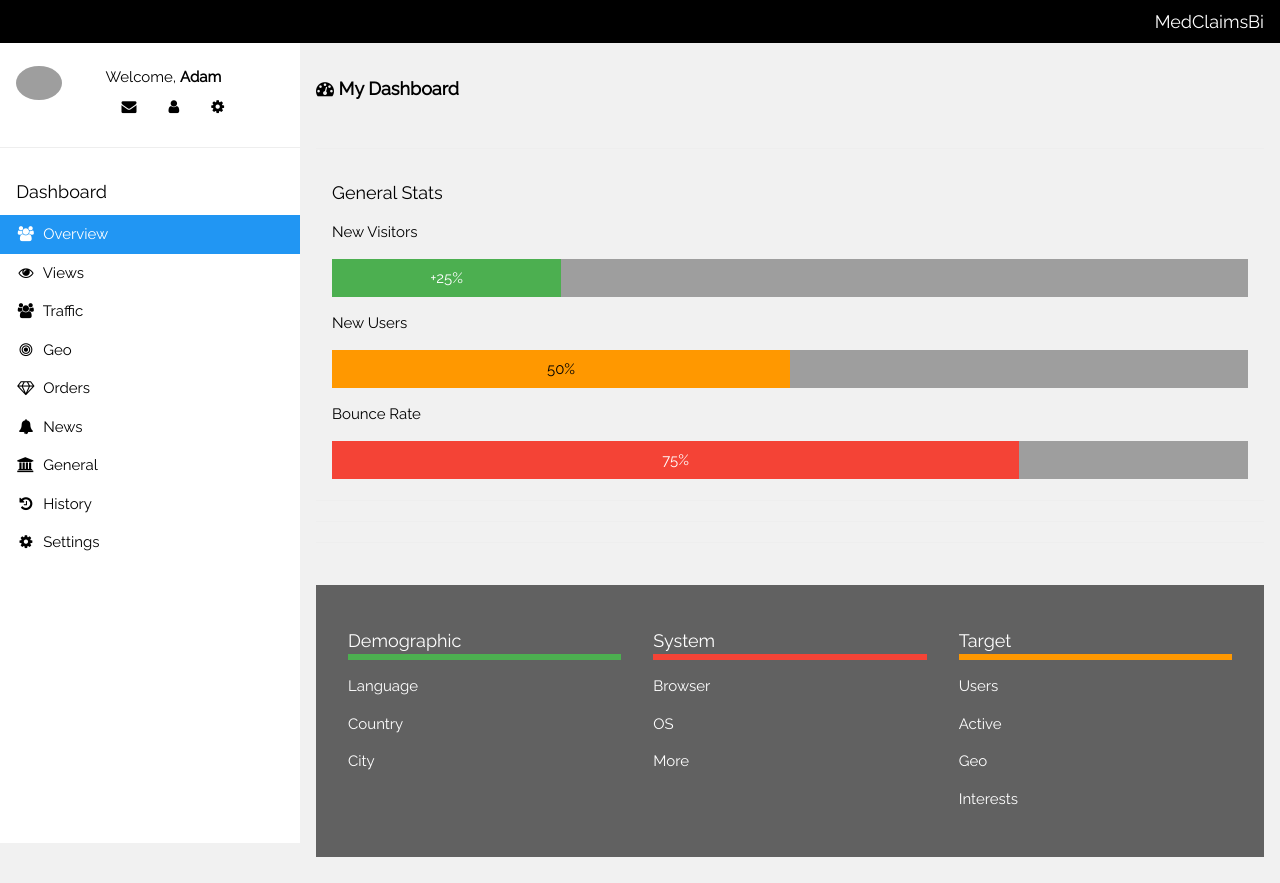
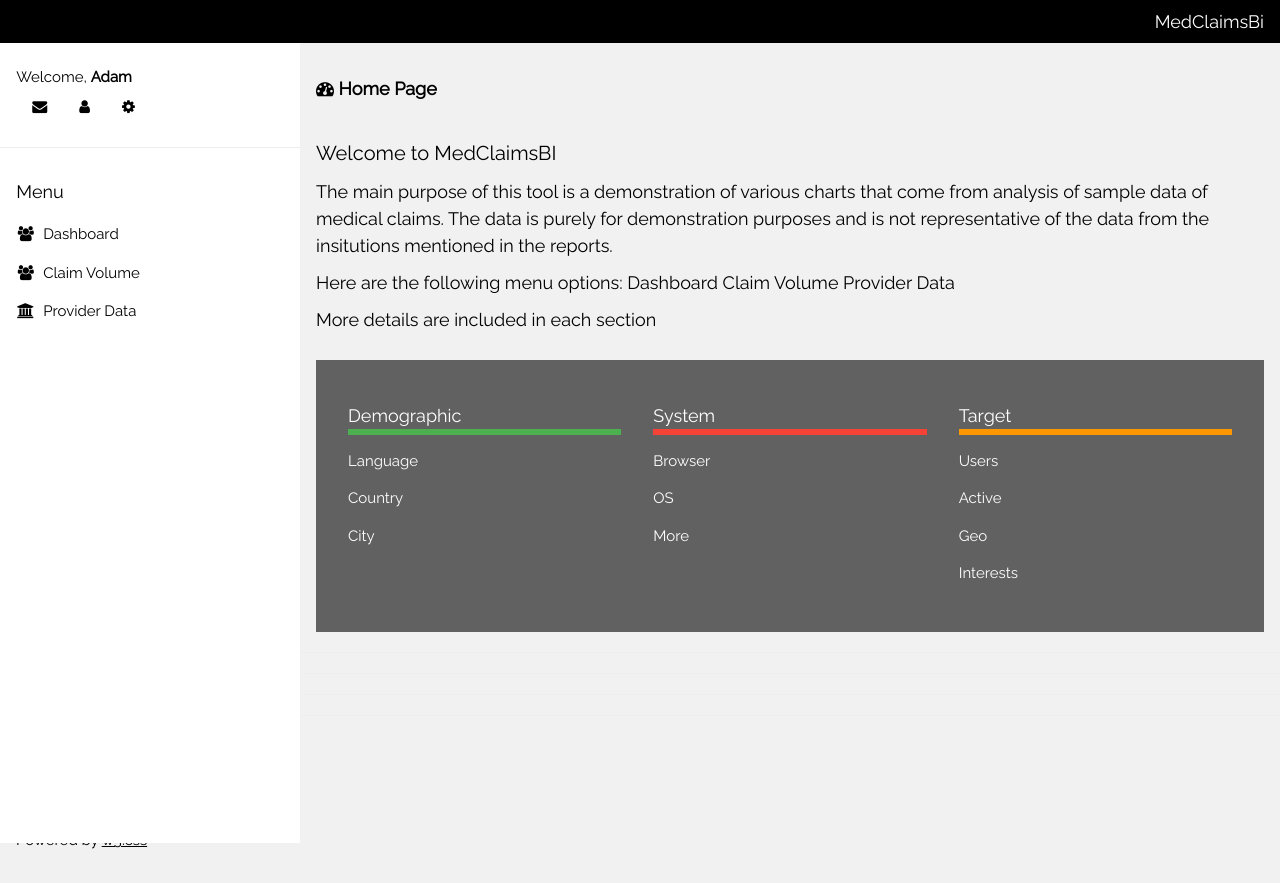
Before and after one commit to nvhadam90/MedClaimsBI, a Django app: page / in a window 1280 px wide. Shown: the top 883 px of the page. After the commit the page ends 849 px from the top, so only its background shows below. Run offline with Django 4.2, Linux system fonts and the light colour scheme; data comes from the database, SQL or seed files in the repository; both versions use the stored data as it was after the commit; some libraries are stand-ins or nearby versions; grey boxes are pictures that could not be loaded.

Commit message:
Finished added pages

```diff
--- a/charts/models.py
+++ b/charts/models.py
@@ -17,6 +17,7 @@ class Claims(models.Model):
     billing_provider_ID = models.IntegerField()
     claim_type = models.CharField(max_length=255)
     savings_amount = models.FloatField()
+    received_date = models.DateField(null=True)
 
 class Providers(models.Model):
     provider_id = models.IntegerField()
--- /dev/null
+++ b/charts/templates/home.html
@@ -0,0 +1,25 @@
+{% extends 'base.html' %}
+
+{% block content %}
+
+<h4>Welcome to MedClaimsBI</h4>
+<div>
+<h5>
+    The main purpose of this tool is a demonstration of various charts that come from analysis of sample data of medical claims.
+    The data is purely for demonstration purposes and is not representative of the data from the insitutions mentioned in the reports.
+
+</h5>
+<h5>
+    Here are the following menu options:
+    Dashboard
+    Claim Volume
+    Provider Data
+</h5>
+<h5>
+    More details are included in each section
+</h5>
+
+
+</div>
+
+{% endblock content %}
--- a/charts/urls.py
+++ b/charts/urls.py
@@ -3,7 +3,14 @@ from . import views
 
 
 urlpatterns = [
-    path('main/', views.dashboard_view, name='dashboard'),
+    path('', views.home_view, name='home'),
+    path('dashboard/', views.dashboard_view, name='dashboard'),
     path('charts/barchart/', views.get_claimtype_chart, name='barchart'),
-    path('charts/barbillchart/', views.get_totalbilled_chart, name='barbillchart')
+    path('charts/barbillchart/', views.get_totalbilled_chart, name='barbillchart'),
+    path('providerdata/<int:providerID>', views.get_provider_data, name='providerpage'),
+    path('providerdata/chart/<int:providerID>', views.get_provider_chart, name='providercharts'),
+    path('providerdata/barchart/<int:providerID>', views.get_provider_bar, name='providerbarcharts'),
+    path('claimvolume/', views.get_claim_volume, name='claimvolume'),
+    # path('claimvolume/linechart', views.get_claim_volume_data, name='claimvolumedata')
+    path('claimvolume/linechart/<int:year>', views.get_claim_volume_data, name='claimvolumedata')
 ]
--- a/charts/views.py
+++ b/charts/views.py
@@ -1,8 +1,10 @@
+from itertools import count
 from django.http import JsonResponse
 from django.shortcuts import render
 from django.views.generic import TemplateView
 from django.db.models import Count, F, Sum, Avg
-from .models import Editors
+from django.db.models.functions import ExtractYear, ExtractMonth
+from .models import Editors, Providers
 from .models import Claims
 
 # Create your views here.
@@ -14,6 +16,11 @@ class EditorChartView(TemplateView):
         context["qs"] = Editors.objects.all()
         return context
 
+def home_view(request):
+    return render(request, 'home.html', {
+        'header': 'Home Page'
+    })
+
 def dashboard_view(request):
     # Claim Summary Table
     totalclaims = Claims.objects.all().count()
@@ -23,6 +30,7 @@ def dashboard_view(request):
     commonprovider = Claims.objects.values('billing_provider_name').annotate(mc=Count('billing_provider_name')).order_by('-mc')[0].get('billing_provider_name')
 
     return render(request, 'dashboard/dashboard.html', {
+        'header': "My Dashboard",
         'totalclaims': totalclaims,
         'totalbilled': totalbilled,
         'totaldiscount': totaldiscount,
@@ -56,3 +64,114 @@ def get_totalbilled_chart(request):
         'data': bardata,
         'datamax': bardatamax
     })
+
+def get_provider_data(request, providerID):
+    if providerID < 0:
+        providerID = 1
+    else:
+        providerID = int(providerID)
+    all_providers = Providers.objects.all()
+    provider_selected = Providers.objects.filter(provider_id = providerID).values('provider_name')
+    print(provider_selected)
+    return render(request, 'provider/providerdetails.html', {'allproviders': all_providers,
+    'header': "Provider Data",
+    'providerID': providerID,
+    'provider_selected': provider_selected[0]['provider_name'] })
+
+def get_provider_chart(request, providerID):
+
+    total_inst = Claims.objects.filter(billing_provider_ID = providerID, claim_type="Institutional").count()
+    total_prof = Claims.objects.filter(billing_provider_ID = providerID, claim_type="Professional").count()
+    piedata = [total_inst, total_prof]
+    labels = ['Institutional', 'Professional']
+    return JsonResponse(data={
+        'labels': labels,
+        'data': piedata
+
+    })
+
+def get_provider_bar(request, providerID):
+
+    total_billed = Claims.objects.filter(billing_provider_ID = providerID).aggregate(Sum('billed_amount'))
+    total_allowed = Claims.objects.filter(billing_provider_ID = providerID).aggregate(Sum('allowed_amount'))
+    avg_billed = Claims.objects.filter(billing_provider_ID = providerID).aggregate(Avg('billed_amount'))
+    avg_discount = Claims.objects.filter(billing_provider_ID = providerID).aggregate(Avg('savings_amount'))
+    billed_sum = total_billed.get('billed_amount__sum')
+    allowed_sum = total_allowed.get('allowed_amount__sum')
+    billed_per_claim = avg_billed.get('billed_amount__avg')
+    discount_per_claim = avg_discount.get('savings_amount__avg')
+    bardata = [billed_sum, allowed_sum]
+    avgbardata = [billed_per_claim, discount_per_claim]
+    labels = ['Billed Amount', 'Allowed Amount']
+    avglabels = ['Average Billed Amount', 'Avg Discount Per Claim']
+    bardatamax = max(billed_sum, allowed_sum)
+    avgbardatamax = max(billed_per_claim, discount_per_claim)
+    return JsonResponse(data={
+        'labels': labels,
+        'data': bardata,
+        'bardatamax': bardatamax,
+        'avglabels': avglabels,
+        'avgdata': avgbardata,
+        'avgbardatamax': avgbardatamax
+    })
+
+def get_claim_volume(request):
+    claims_years = Claims.objects.order_by().values('received_date__year').distinct()
+
+    years_dict = []
+    for year in claims_years:
+        years_dict.append(year['received_date__year'])
+
+
+    return render(request, 'claimvolume/claimvolume.html', {
+    'header': "Claim Volume",
+    'yearslisted': years_dict
+    })
+
+def get_claim_volume_data(request, year):
+
+    print(year)
+
+    months = [
+    'January', 'February', 'March', 'April',
+    'May', 'June', 'July', 'August',
+    'September', 'October', 'November', 'December'
+        ]
+
+    year_dict = dict()
+    for month in months:
+        year_dict[month] = 0
+
+    claims_for_year = Claims.objects.filter(received_date__year=year)
+
+    grouped_claims_billed = claims_for_year.annotate(claimamount=F('billed_amount')).annotate(month=ExtractMonth('received_date'))\
+        .values('month').annotate(sum=Sum('billed_amount')).values('month', 'sum').order_by('month')
+
+    claim_dict = year_dict
+
+    for group in grouped_claims_billed:
+        claim_dict[months[group['month']-1]] = round(group['sum'], 2)
+
+    labels = list(claim_dict.keys())
+
+    linedata = list(claim_dict.values())
+
+    grouped_claims_number = claims_for_year.annotate(month=ExtractMonth('received_date'))\
+        .values('month').annotate(count=Count('id')).values('month', 'count').order_by('month')
+
+    claim_count_dict = year_dict
+
+    for group in grouped_claims_number:
+        claim_count_dict[months[group['month']-1]] = round(group['count'], 2)
+
+    countlabels = list(claim_dict.keys())
+
+    countlinedata = list(claim_dict.values())
+
+    return JsonResponse(data={
+        'labels': labels,
+        'data': linedata,
+        'countlabels':countlabels,
+        'countdata': countlinedata
+
+    })
--- a/claims_dashboard/templates/base.html
+++ b/claims_dashboard/templates/base.html
@@ -13,7 +13,7 @@ html,body,h1,h2,h3,h4,h5 {font-family: "Raleway", sans-serif}
 <script src="https://cdnjs.cloudflare.com/ajax/libs/Chart.js/2.8.0/Chart.min.js" integrity="sha256-Uv9BNBucvCPipKQ2NS9wYpJmi8DTOEfTA/nH2aoJALw=" crossorigin="anonymous"></script>
     <link rel="stylesheet" href="https://cdnjs.cloudflare.com/ajax/libs/Chart.js/2.8.0/Chart.min.css" integrity="sha256-aa0xaJgmK/X74WM224KMQeNQC2xYKwlAt08oZqjeF0E=" crossorigin="anonymous" />
     <!-- jQuery -->
-    <script src="https://code.jquery.com/jquery-3.3.1.min.js"></script>
+    <script src="https://code.jquery.com/jquery-3.5.1.min.js"></script>
 
 </head>
 <body class="w3-light-grey">
@@ -28,7 +28,7 @@ html,body,h1,h2,h3,h4,h5 {font-family: "Raleway", sans-serif}
 <nav class="w3-sidebar w3-collapse w3-white w3-animate-left" style="z-index:3;width:300px;" id="mySidebar"><br>
   <div class="w3-container w3-row">
     <div class="w3-col s4">
-      <img src="/w3images/avatar2.png" class="w3-circle w3-margin-right" style="width:46px">
+      <!-- <img src="/w3images/avatar2.png" class="w3-circle w3-margin-right" style="width:46px"> -->
     </div>
     <div class="w3-col s8 w3-bar">
       <span>Welcome, <strong>Adam</strong></span><br>
@@ -39,19 +39,18 @@ html,body,h1,h2,h3,h4,h5 {font-family: "Raleway", sans-serif}
   </div>
   <hr>
   <div class="w3-container">
-    <h5>Dashboard</h5>
+    <h5>Menu</h5>
   </div>
   <div class="w3-bar-block">
     <a href="#" class="w3-bar-item w3-button w3-padding-16 w3-hide-large w3-dark-grey w3-hover-black" onclick="w3_close()" title="close menu"><i class="fa fa-remove fa-fw"></i>  Close Menu</a>
-    <a href="#" class="w3-bar-item w3-button w3-padding w3-blue"><i class="fa fa-users fa-fw"></i>  Overview</a>
-    <a href="#" class="w3-bar-item w3-button w3-padding"><i class="fa fa-eye fa-fw"></i>  Views</a>
-    <a href="#" class="w3-bar-item w3-button w3-padding"><i class="fa fa-users fa-fw"></i>  Traffic</a>
-    <a href="#" class="w3-bar-item w3-button w3-padding"><i class="fa fa-bullseye fa-fw"></i>  Geo</a>
+    <a href="/dashboard/" class="w3-bar-item w3-button w3-padding"><i class="fa fa-users fa-fw"></i>  Dashboard</a>
+    <a href="/claimvolume/" class="w3-bar-item w3-button w3-padding"><i class="fa fa-users fa-fw"></i>  Claim Volume</a>
+    <!-- <a href="#" class="w3-bar-item w3-button w3-padding"><i class="fa fa-bullseye fa-fw"></i>  Geo</a>
     <a href="#" class="w3-bar-item w3-button w3-padding"><i class="fa fa-diamond fa-fw"></i>  Orders</a>
-    <a href="#" class="w3-bar-item w3-button w3-padding"><i class="fa fa-bell fa-fw"></i>  News</a>
-    <a href="#" class="w3-bar-item w3-button w3-padding"><i class="fa fa-bank fa-fw"></i>  General</a>
-    <a href="#" class="w3-bar-item w3-button w3-padding"><i class="fa fa-history fa-fw"></i>  History</a>
-    <a href="#" class="w3-bar-item w3-button w3-padding"><i class="fa fa-cog fa-fw"></i>  Settings</a><br><br>
+    <a href="#" class="w3-bar-item w3-button w3-padding"><i class="fa fa-bell fa-fw"></i>  News</a>-->
+    <a href="/providerdata/1" class="w3-bar-item w3-button w3-padding"><i class="fa fa-bank fa-fw"></i>  Provider Data</a>
+    <!-- <a href="#" class="w3-bar-item w3-button w3-padding"><i class="fa fa-history fa-fw"></i>  History</a>
+    <a href="#" class="w3-bar-item w3-button w3-padding"><i class="fa fa-cog fa-fw"></i>  Settings</a><br><br> -->
   </div>
 </nav>
 
@@ -64,8 +63,40 @@ html,body,h1,h2,h3,h4,h5 {font-family: "Raleway", sans-serif}
 
   <!-- Header -->
   <header class="w3-container" style="padding-top:22px">
-    <h5><b><i class="fa fa-dashboard"></i> My Dashboard</b></h5>
+    <h5><b><i class="fa fa-dashboard"></i> {{ header }}</b></h5>
   </header>
+  <div class="w3-panel">
+  {%block content%}
+  {%endblock content%}
+
+
+    </div>
+  <div class="w3-panel">
+    <div class="w3-container w3-dark-grey w3-padding-32">
+      <div class="w3-row">
+        <div class="w3-container w3-third">
+          <h5 class="w3-bottombar w3-border-green">Demographic</h5>
+          <p>Language</p>
+          <p>Country</p>
+          <p>City</p>
+        </div>
+        <div class="w3-container w3-third">
+          <h5 class="w3-bottombar w3-border-red">System</h5>
+          <p>Browser</p>
+          <p>OS</p>
+          <p>More</p>
+        </div>
+        <div class="w3-container w3-third">
+          <h5 class="w3-bottombar w3-border-orange">Target</h5>
+          <p>Users</p>
+          <p>Active</p>
+          <p>Geo</p>
+          <p>Interests</p>
+        </div>
+      </div>
+    </div>
+
+  </div>
 <!--
   <div class="w3-row-padding w3-margin-bottom">
     <div class="w3-quarter">
@@ -110,14 +141,14 @@ html,body,h1,h2,h3,h4,h5 {font-family: "Raleway", sans-serif}
     </div>
   </div> -->
 
-  <div class="w3-panel">
+  <!-- <div class="w3-panel">
     <div class="w3-row-padding" style="margin:0 -16px">
       {%block claimtable%}
       {%endblock claimtable%}
       <div class="w3-half">
         {%block pie%}
         {%endblock pie%}
-      </div>
+      </div> -->
 
 
     <!-- <div class="w3-half">
@@ -154,31 +185,7 @@ html,body,h1,h2,h3,h4,h5 {font-family: "Raleway", sans-serif}
     </div> -->
   </div>
   <hr>
-  <div class="w3-container">
-    <h5>General Stats</h5>
 
-    {%block scripts%}
-    {%endblock scripts%}
-
-    {%block chart%}
-    {%endblock chart%}
-
-
-    <p>New Visitors</p>
-    <div class="w3-grey">
-      <div class="w3-container w3-center w3-padding w3-green" style="width:25%">+25%</div>
-    </div>
-
-    <p>New Users</p>
-    <div class="w3-grey">
-      <div class="w3-container w3-center w3-padding w3-orange" style="width:50%">50%</div>
-    </div>
-
-    <p>Bounce Rate</p>
-    <div class="w3-grey">
-      <div class="w3-container w3-center w3-padding w3-red" style="width:75%">75%</div>
-    </div>
-  </div>
   <hr>
 
   <!-- <div class="w3-container">
@@ -254,32 +261,11 @@ html,body,h1,h2,h3,h4,h5 {font-family: "Raleway", sans-serif}
     </div>
   </div> -->
   <br>
-  <div class="w3-container w3-dark-grey w3-padding-32">
-    <div class="w3-row">
-      <div class="w3-container w3-third">
-        <h5 class="w3-bottombar w3-border-green">Demographic</h5>
-        <p>Language</p>
-        <p>Country</p>
-        <p>City</p>
-      </div>
-      <div class="w3-container w3-third">
-        <h5 class="w3-bottombar w3-border-red">System</h5>
-        <p>Browser</p>
-        <p>OS</p>
-        <p>More</p>
-      </div>
-      <div class="w3-container w3-third">
-        <h5 class="w3-bottombar w3-border-orange">Target</h5>
-        <p>Users</p>
-        <p>Active</p>
-        <p>Geo</p>
-        <p>Interests</p>
-      </div>
-    </div>
-  </div>
+
 
   <!-- Footer -->
   <footer class="w3-container w3-padding-16 w3-light-grey">
+
     <h4>FOOTER</h4>
     <p>Powered by <a href="https://www.w3schools.com/w3css/default.asp" target="_blank">w3.css</a></p>
   </footer>
@@ -311,6 +297,7 @@ function w3_close() {
   overlayBg.style.display = "none";
 }
 </script>
-
+{%block scripts%}
+{%endblock scripts%}
 </body>
 </html>
--- a/claims_dashboard/urls.py
+++ b/claims_dashboard/urls.py
@@ -14,14 +14,15 @@ Including another URLconf
     2. Add a URL to urlpatterns:  path('blog/', include('blog.urls'))
 """
 from django.contrib import admin
+from django.shortcuts import render
 from django.urls import path, include
 from charts.views import EditorChartView
-from charts.views import dashboard_view, get_claimtype_chart
+
 
 
 
 urlpatterns = [
     path('admin/', admin.site.urls),
-    path('', EditorChartView.as_view(), name='index'),
-    path('dashboard/', include('charts.urls')),
+    # path('', EditorChartView.as_view(), name='index'),
+    path('', include('charts.urls')),
 ]
```
Also changed, not shown: charts/templates/claimvolume/claimvolume.html (added, +111 -0 lines), charts/templates/dashboard/dashboard.html (+18 -8 lines), charts/templates/provider/providerdetails.html (added, +140 -0 lines), charts/migrations/0005_claims_received_date.py (added), db.sqlite3.
